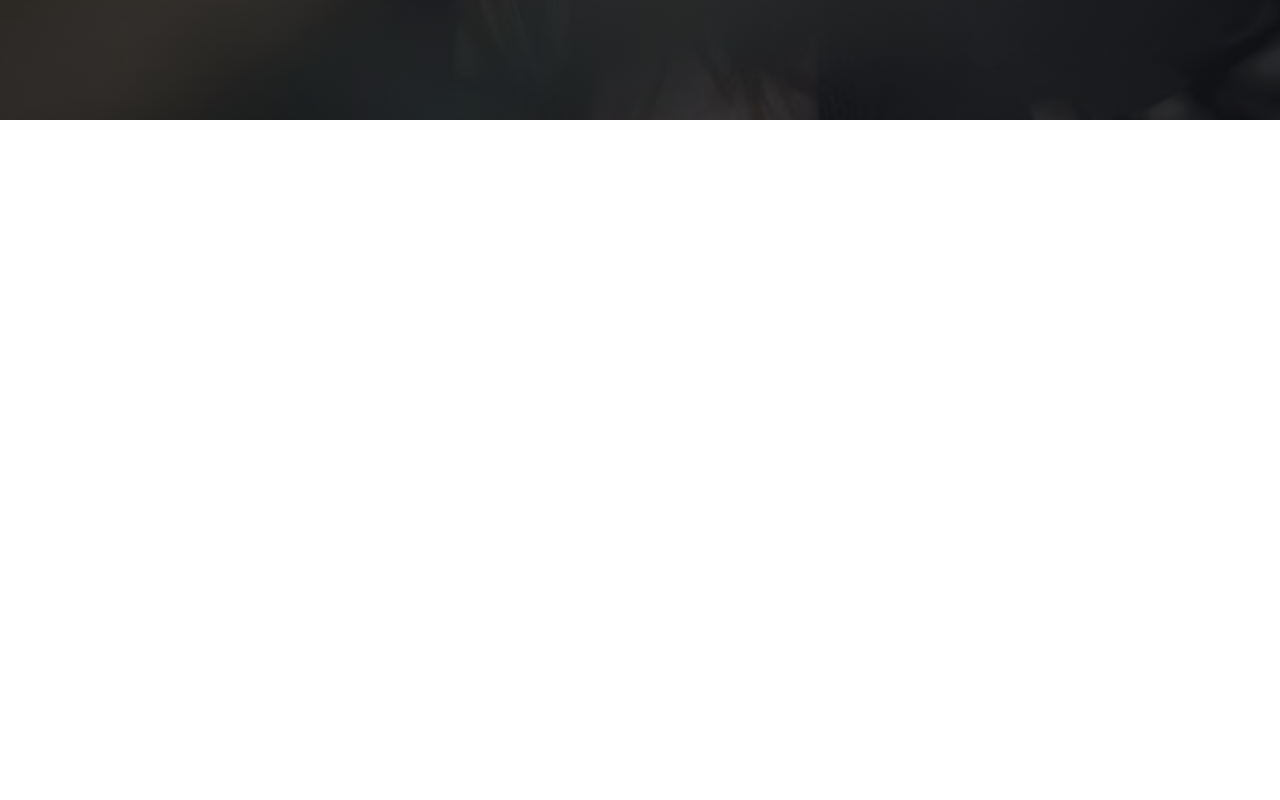
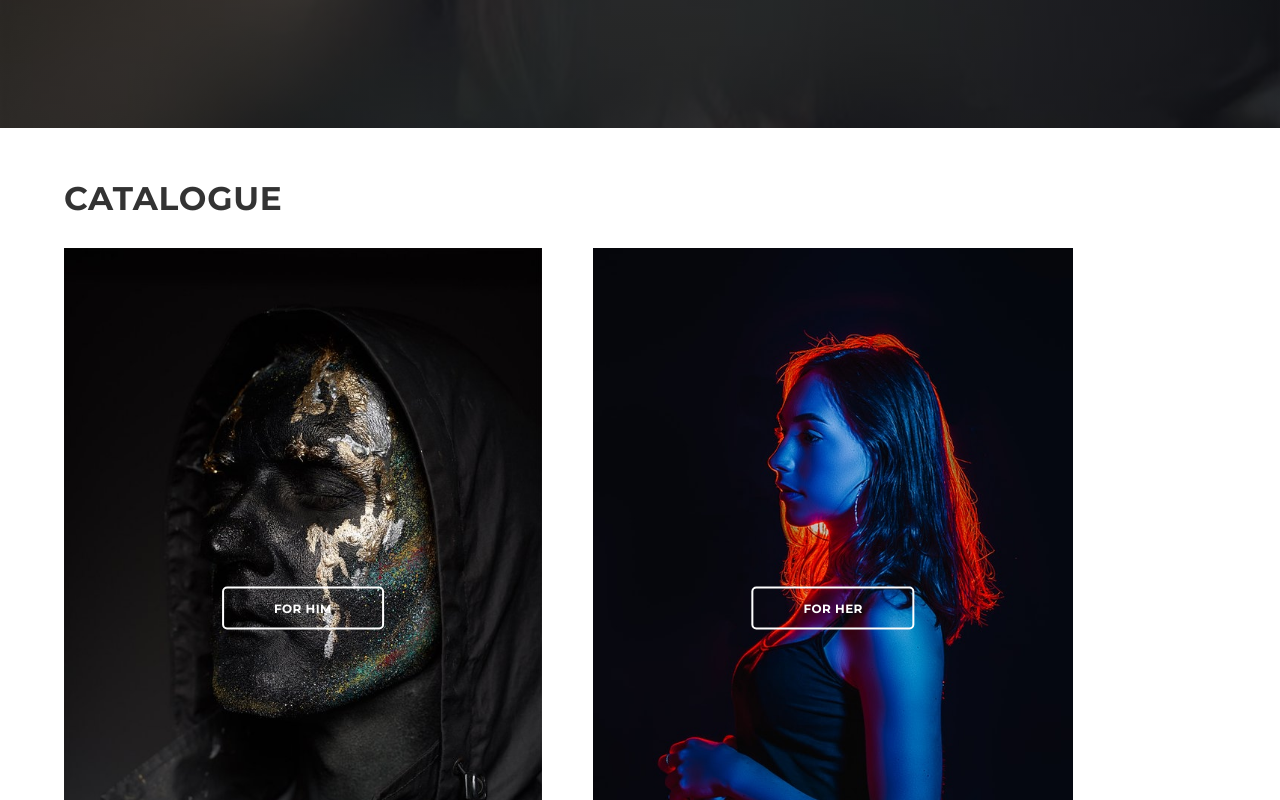
Before and after one commit to ashim-bhatta/folks, a React (Create React App) app: page / in a window 1280 px wide. Shown: the part 680-1480 px from the top of the page. Before the commit the page ends 800 px from the top, so only its background shows below. Built offline with nearby package versions, Linux system fonts and the light colour scheme.

Commit message:
CATALOGUE

```diff
--- a/src/App.css
+++ b/src/App.css
@@ -25,9 +25,16 @@ li{
   list-style: none;
 }
 
+img{
+  width: 100%;
+  height: 100%;
+  object-fit: cover;
+}
+
 .main-padding{
   padding: 0 clamp(15px, calc(5vw), 150px);
 }
+
 .btn{
     padding: 12px 50px;
     color: var(--btn-color, white);
@@ -39,7 +46,7 @@ li{
     font-weight: 700;
     letter-spacing: 0.4px;
     border-radius: 5px;
-    border: 1px solid var(--btn-border, white);
+    border: var(--btn-border-size, 2px) solid var(--btn-border, white);
 }
 
 
@@ -63,6 +70,13 @@ li{
   transform: scaleX(1);
 }
 
+.title{
+  color: var(--color-four);
+  text-transform: uppercase;
+  font-weight: 700;
+  font-size: clamp(12px, calc(4vw + 1px), 28px );
+  letter-spacing: 0.8px;
+}
 
 @media only screen and (min-width: 450px) {
     .main-padding{
--- /dev/null
+++ b/src/component/Catalogue/Catalogue.js
@@ -0,0 +1,44 @@
+import React from 'react'
+import forHim from '../../img/for_him.jpg'
+import forHer from '../../img/for_her.jpg'
+import './catalogue.css'
+import { Link } from 'react-router-dom'
+
+const Catalogue = ( ) => {
+    const types = [
+        {
+            img : forHim,
+            text : 'for him',
+            link : '/men'
+        },
+        {
+            img : forHer,
+            link : '/women',
+            text : 'for her',
+        }
+    ]
+
+    return(
+        <div className="main-padding catalogue">
+            <div className="title">
+                <h3>
+                    Catalogue
+                </h3>
+            </div>
+            <div className="type">
+                {
+                    types.map(type => {
+                        return(
+                            <div className="single-type">
+                                <img src={type.img} alt={type.text}/>
+                                <Link className='btn catalogue-btn'> {type.text}</Link>
+                            </div>
+                        )
+                    })
+                }
+            </div>
+        </div>
+    )
+}
+
+export default Catalogue
--- /dev/null
+++ b/src/component/Catalogue/catalogue.css
@@ -0,0 +1,56 @@
+.catalogue{
+    width: 100%;
+    padding-top: 50px;
+}
+
+.type{
+    margin-top: 30px;
+    display: flex;
+    flex-direction: column;
+}
+.type > * + *{
+    margin-top: 30px;
+}
+.single-type{
+    height: 500px;
+    overflow: hidden;
+    position: relative;
+}
+.single-type img{
+    object-position: top;
+}
+
+.catalogue-btn{
+    position: absolute;
+    top: 50%;
+    left: 50%;
+    transform: translate(-50%, -50%);
+}
+.single-type .btn{
+    --btn-border: rgb(255, 255, 255);
+    overflow: hidden;
+
+}
+@media only screen and (min-width: 650px){
+    .type{
+        flex-direction: row;
+        /* background: #000; */
+    }
+    .type > * + *{
+        margin-top: 0px;
+        margin-left: min(4vw, 80px);
+    }
+
+    .single-type{
+        height: auto;
+        display: flex;
+        justify-content: center;
+    }
+    .single-type img{
+        max-height: 90vh;
+        /* object-position: -50px; */
+    }
+
+
+
+}
--- a/src/component/Nav/Nav.js
+++ b/src/component/Nav/Nav.js
@@ -15,8 +15,13 @@ const Nav = ( ) => {
 
     const [isNavOpen, setIsNavOpen ] = useState(false)
     const [ isSearchBarOpen, setIsSearchBarOpen ] = useState(false)
+
+    const navPosition = ( ) => {
+        console.log('a');
+    }
+
     return(
-        <nav className='main-padding'>
+        <nav className='main-padding nav' onScroll={navPosition}>
             <div className="logo">
                 <a href="/home">FOLKS</a>
             </div>
--- a/src/component/Nav/nav.css
+++ b/src/component/Nav/nav.css
@@ -1,14 +1,13 @@
 nav{
     width: 100%;
-    min-height: 10vh;
+    min-height: 11vh;
     display: flex;
     justify-content: space-between;
     align-items: center;
     position: relative;
     box-shadow: 0px 0px 2px var(--color-four);
-    background: rgba(161, 161, 161, 0.295);
+    background: rgba(180, 179, 179, 0.219);
     z-index: 100;
-    overflow-x: hidden;
 }
 
 .logo{
--- a/src/pages/Home.js
+++ b/src/pages/Home.js
@@ -1,12 +1,14 @@
 import React from 'react'
 import Header from '../component/Header/Header'
 import Nav from '../component/Nav/Nav'
+import Catalogue from '../component/Catalogue/Catalogue'
 
 const Home = ( ) => {
     return(
         <div>
             <Nav />
             <Header />
+            <Catalogue />
         </div>
     )
 }
```
Also changed, not shown: src/img/for_her.jpg, src/img/for_him.jpg.
